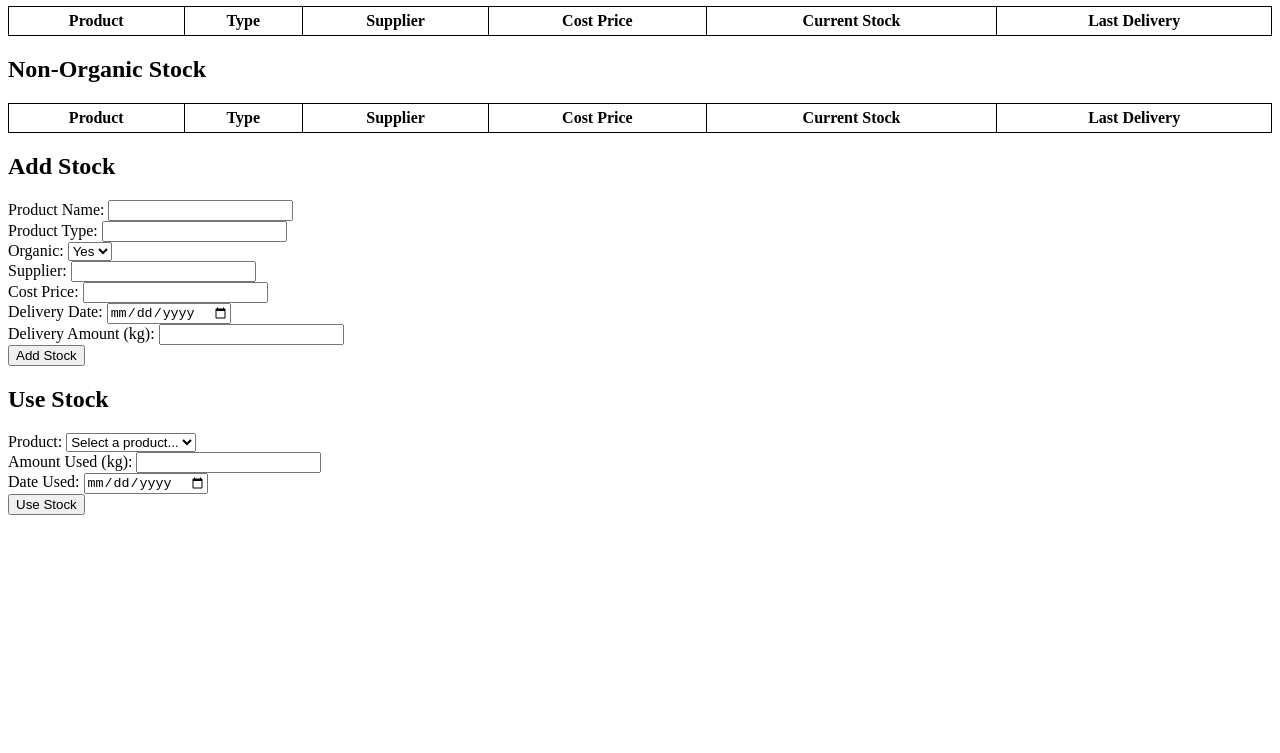
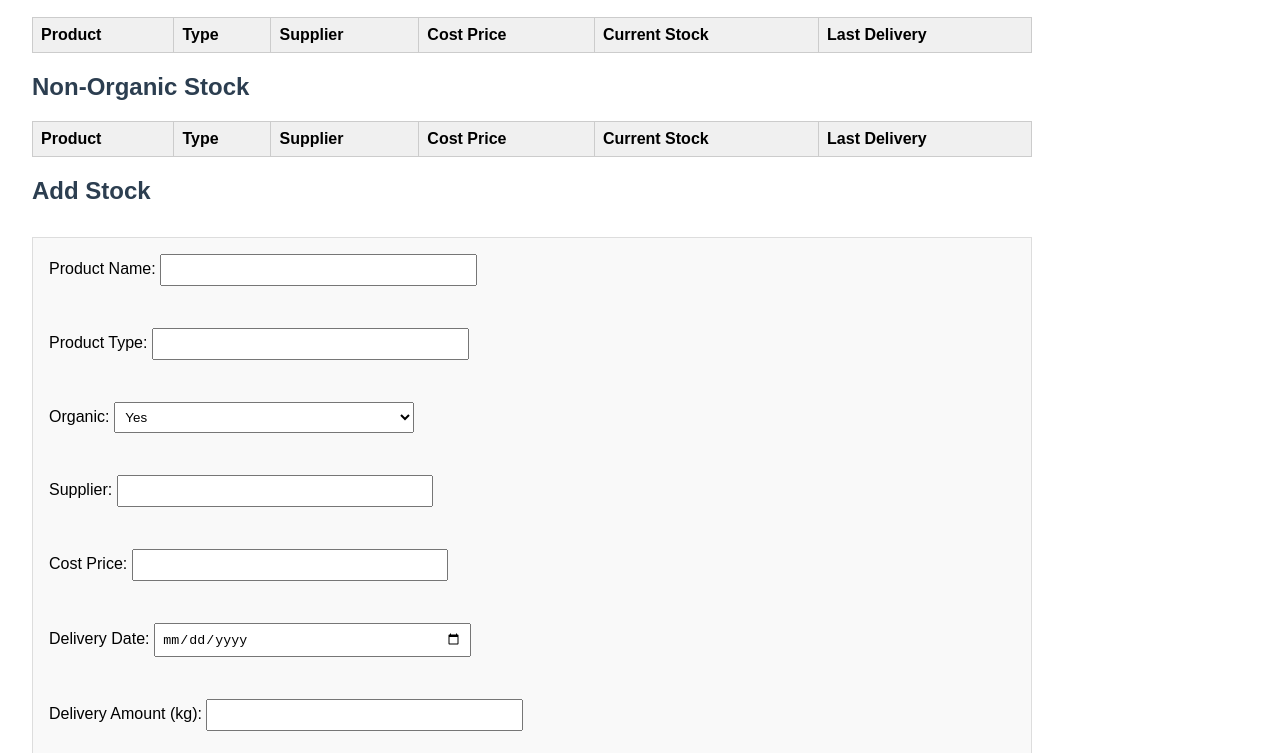
Before and after one commit to billyjohn123/Stock-website, a website: page public/index.html in a window 1280 px wide. Shown: the part 121-874 px from the top of the page. Before the commit the page ends 800 px from the top, so only its background shows below. Drawn offline with Linux system fonts and the light colour scheme; no server answers.

Commit message:
relinked style sheet

```diff
--- a/public/index.html
+++ b/public/index.html
@@ -4,10 +4,7 @@
   <meta charset="UTF-8" />
   <meta name="viewport" content="width=device-width, initial-scale=1" />
   <title>Lime Quarry Stock Tracker</title>
-  <style>
-    table, th, td { border: 1px solid black; border-collapse: collapse; padding: 5px; }
-    table { margin-bottom: 20px; width: 100%; }
-  </style>
+  <link rel="stylesheet" href="styles.css" />
 </head>
 <body>
   <h1>Lime Quarry Stock Tracker</h1>
```
